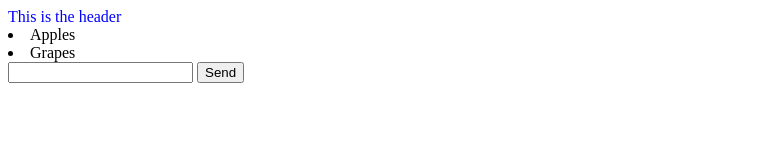
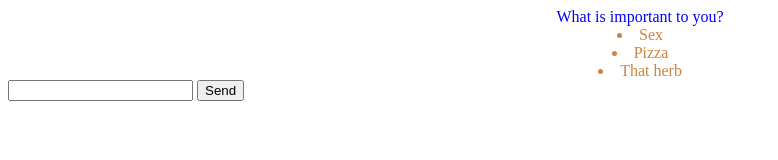
Before and after one commit to JamesVacco/react-Testing, a React app: page / in a window 1280 px wide. Shown: the whole page, without its empty margins (0-778 px from the left). Built offline with nearby package versions, Linux system fonts and the light colour scheme.

Commit message:
3 files modified

```diff
--- a/Header.js
+++ b/Header.js
@@ -3,7 +3,7 @@ import React from 'react';
 function Header(){
   return(
     <div>
-      <header className="navbar"> This is the header </header>
+      <header className="navbar"> What is important to you? </header>
     </div>
   )
 }
--- a/List.js
+++ b/List.js
@@ -3,9 +3,10 @@ import React from "react"
 function List(){
   return(
     <div>
-      <ui>
-        <li>Apples</li>
-        <li>Grapes</li>
+      <ui className="list">
+        <li>Sex</li>
+        <li>Pizza</li>
+        <li>That herb</li>
       </ui>
     </div>
   )
--- a/style.css
+++ b/style.css
@@ -3,5 +3,11 @@ h1, p {
 }
 
 .navbar{
-  color: blue
+  color: blue;
+  text-align: center;
 }
+
+.list{
+  color: peru;
+  text-align: center;
+}
```
